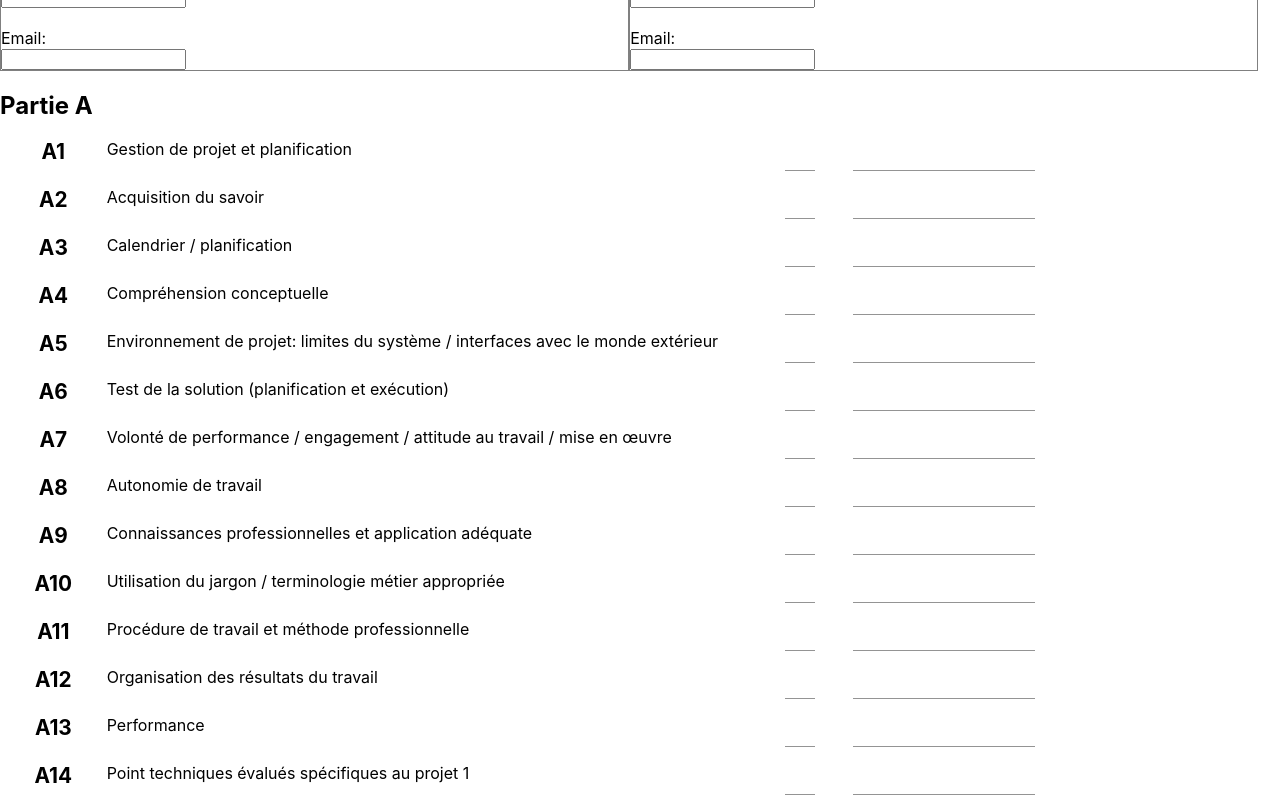
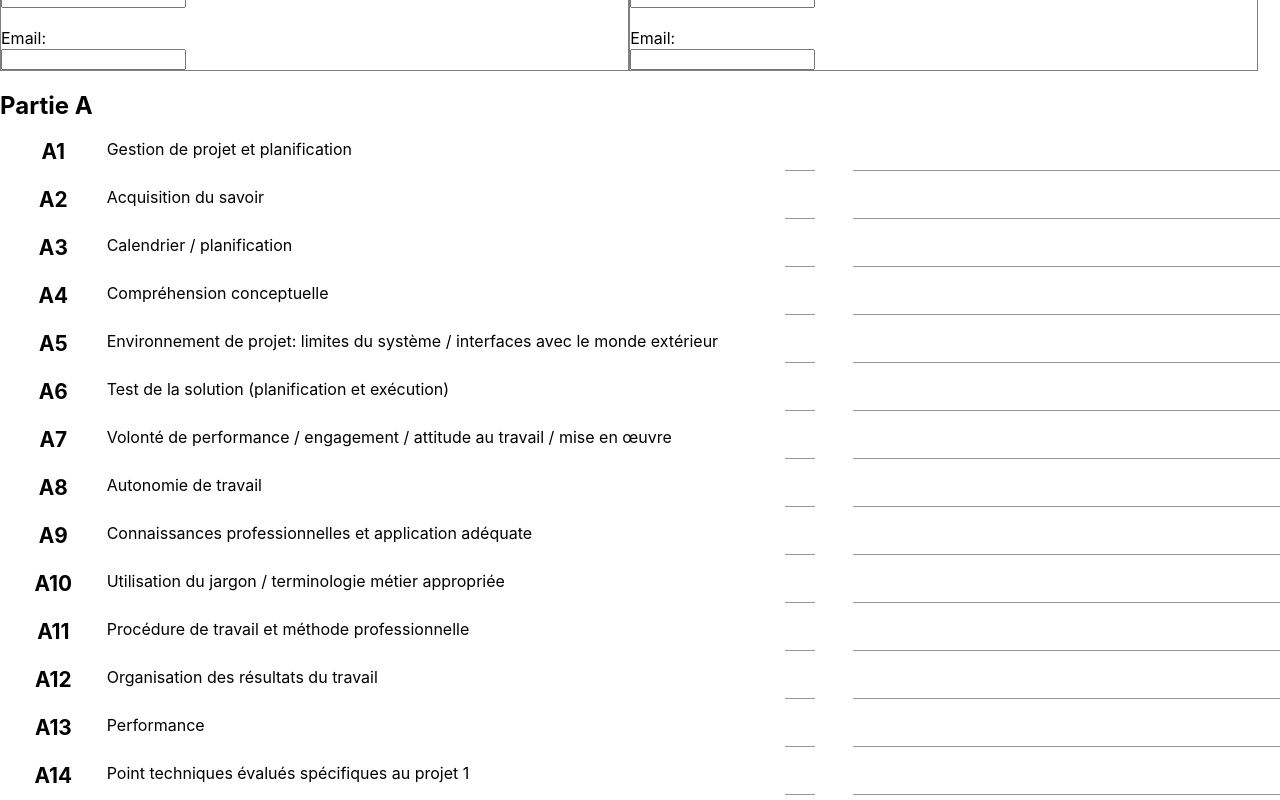
Before and after one commit to ponsfrilus/evaluation-TPI, a React (Create React App) app: page / in a window 1280 px wide. Shown: the part 920-1720 px from the top of the page. Built offline with nearby package versions, Linux system fonts and the light colour scheme.

Commit message:
[fix] fullWidth remarks

```diff
--- a/src/components/EvaluationGridLine.js
+++ b/src/components/EvaluationGridLine.js
@@ -44,7 +44,7 @@ export default function EvaluationGridLine({ data }) {
         />
       </Grid>
       <Grid container xs={4}>
-        <TextField id={`${data.id}_justification`} multiline />
+        <TextField fullWidth id={`${data.id}_justification`} multiline />
       </Grid>
     </Grid>
   )
```
